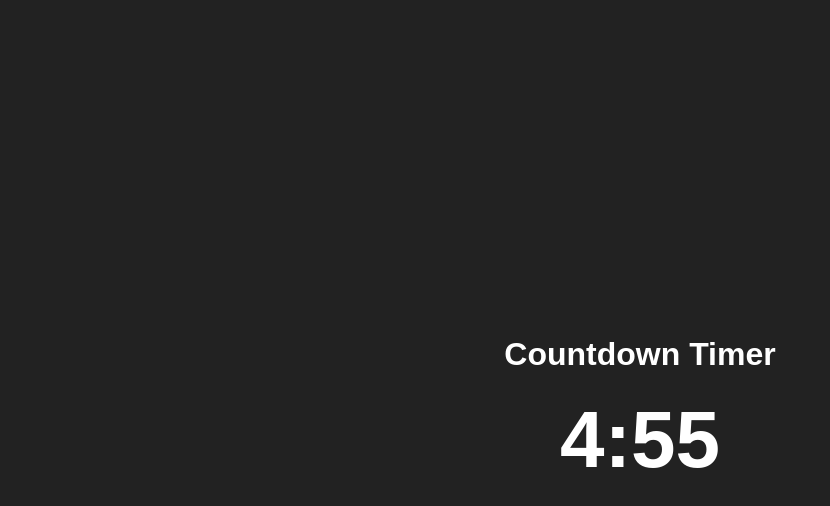
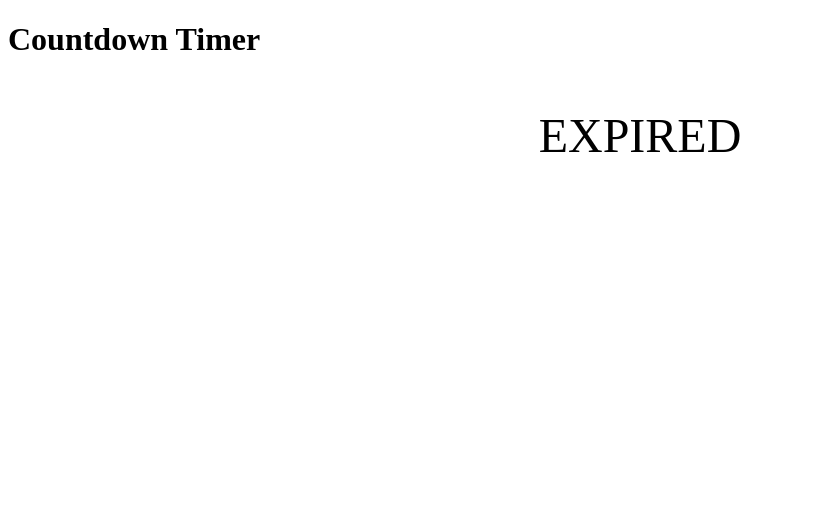
Before and after one commit to deepjyotisaha/eag16, a plain HTML site: page code/code/index.html in a window 1280 px wide. Shown: the whole page, without its empty margins (0-830 px from the left). Drawn offline with Linux system fonts and the light colour scheme.

Commit message:
logs fixed

```diff
--- a/code/code/index.html
+++ b/code/code/index.html
@@ -1,15 +1,13 @@
 <!DOCTYPE html>
-<html lang="en">
+<html>
 <head>
-    <meta charset="UTF-8">
-    <meta name="viewport" content="width=device-width, initial-scale=1.0">
     <title>Countdown Timer</title>
-    <link rel="stylesheet" href="style.css">
+    <link rel="stylesheet" type="text/css" href="style.css">
 </head>
 <body>
     <div class="container">
         <h1>Countdown Timer</h1>
-        <div id="countdown">5:00</div>
+        <div id="timer">5:00</div>
     </div>
     <script src="script.js"></script>
 </body>
--- a/code/code/script.js
+++ b/code/code/script.js
@@ -1,26 +1,20 @@
 
-// Set the date we're counting down to
-var countDownDate = new Date().getTime() + (5 * 60 * 1000); // 5 minutes from now
+function countdown() {
+    var now = new Date().getTime();
+    var targetDate = new Date('2024-12-31T23:59:59').getTime();
+    var timeLeft = targetDate - now;
 
-// Update the countdown every 1 second
-var x = setInterval(function() {
+    var days = Math.floor(timeLeft / (1000 * 60 * 60 * 24));
+    var hours = Math.floor((timeLeft % (1000 * 60 * 60 * 24)) / (1000 * 60 * 60));
+    var minutes = Math.floor((timeLeft % (1000 * 60 * 60)) / (1000 * 60));
+    var seconds = Math.floor((timeLeft % (1000 * 60)) / 1000);
 
-  // Get today's date and time
-  var now = new Date().getTime();
+    document.getElementById('timer').innerHTML = days + 'd ' + hours + 'h '
+    + minutes + 'm ' + seconds + 's ';
 
-  // Find the distance between now and the countdown date
-  var distance = countDownDate - now;
+    if (timeLeft < 0) {
+        document.getElementById('timer').innerHTML = 'EXPIRED';
+    }
+}
 
-  // Time calculations for minutes and seconds
-  var minutes = Math.floor((distance % (1000 * 60 * 60)) / (1000 * 60));
-  var seconds = Math.floor((distance % (1000 * 60)) / 1000);
-
-  // Display the result in the element with id="countdown"
-  document.getElementById("countdown").innerHTML = minutes + ":" + seconds;
-
-  // If the countdown is finished, write some text
-  if (distance < 0) {
-    clearInterval(x);
-    document.getElementById("countdown").innerHTML = "EXPIRED";
-  }
-}, 1000);
+setInterval(countdown, 1000);
--- a/code/code/style.css
+++ b/code/code/style.css
@@ -1,19 +1,6 @@
-body {
-    background-color: #222;
-    color: #fff;
-    font-family: sans-serif;
-    display: flex;
-    justify-content: center;
-    align-items: center;
-    min-height: 100vh;
-    margin: 0;
+
+#timer {
+    font-size: 3em;
+    text-align: center;
+    margin-top: 50px;
 }
-
-.container {
-    text-align: center;
-}
-
-#countdown {
-    font-size: 5em;
-    font-weight: bold;
-}
```
Also changed, not shown: code/code/layout.html (+9 -6 lines), code/prompts/coder_prompt_new.txt, 3 other files.
